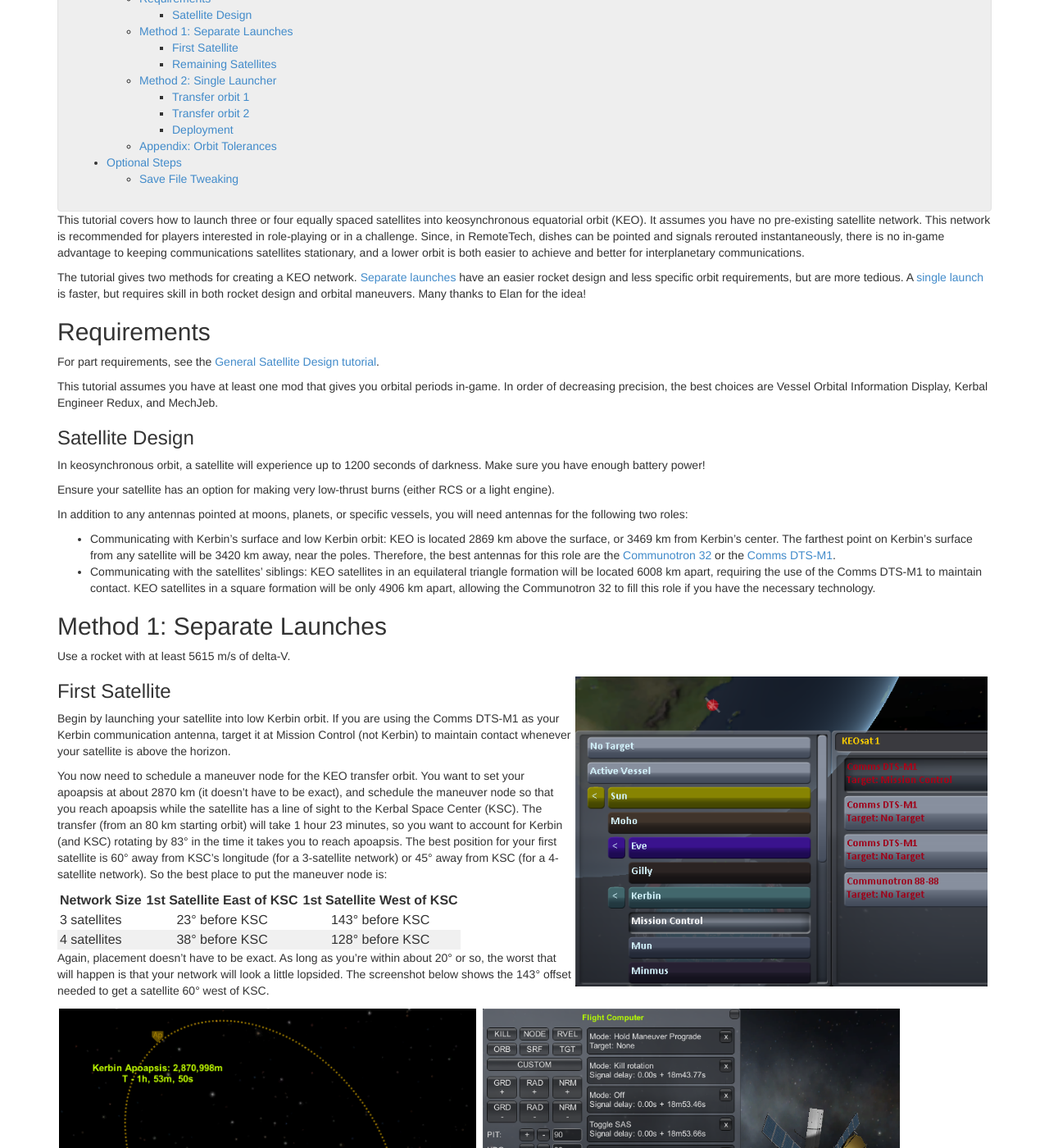
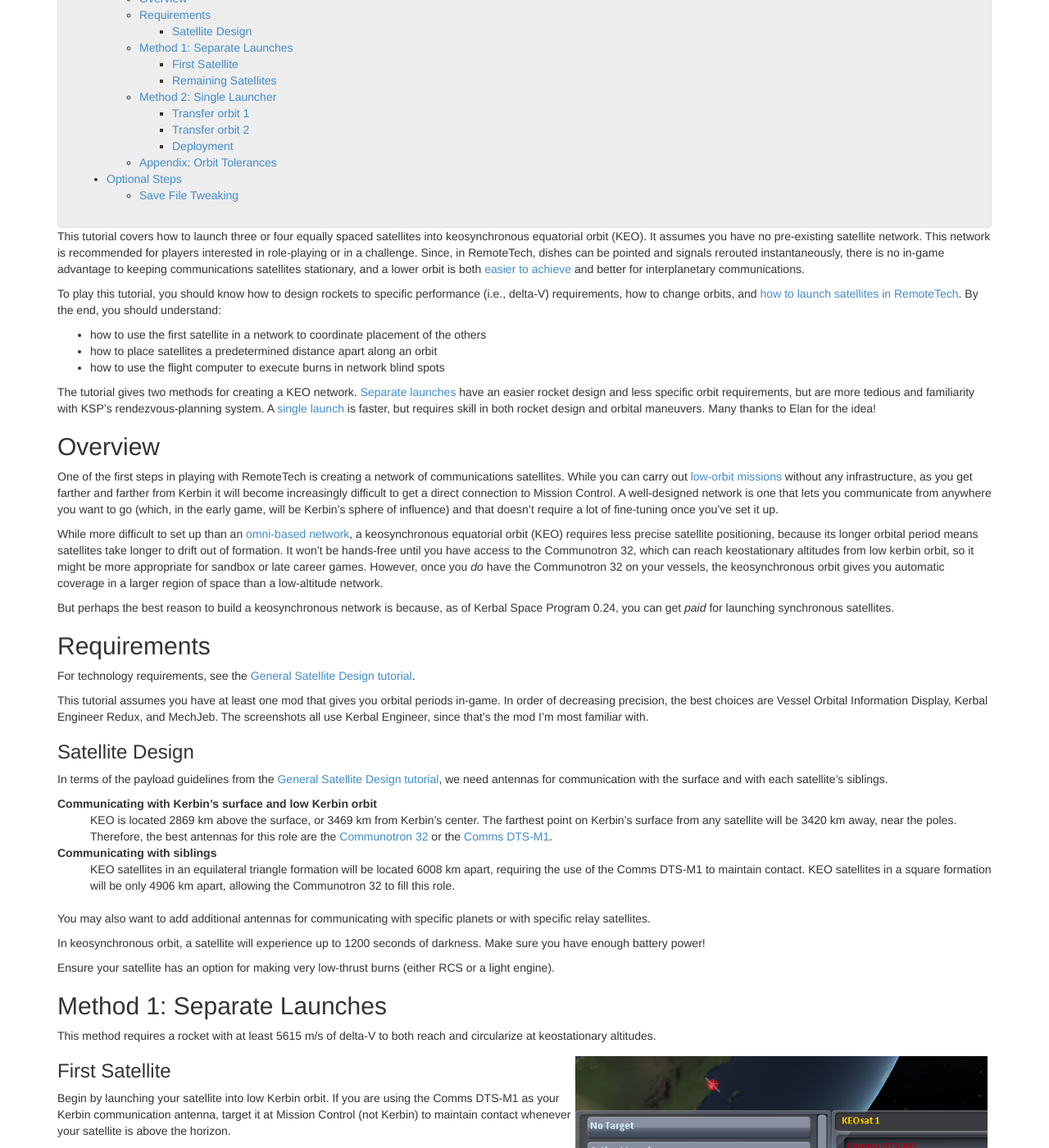
Before and after one commit to RemoteTechnologiesGroup/RemoteTech, a Jekyll site: the page built from tutorials/keo.md, in a window 1280 px wide and 1400 px high, scrolled down 348 px. Shown: the whole window at 82% size. Built offline with Jekyll 4.4.1, drawn with Linux system fonts in a browser that asks for light colours; nearby versions of some CDN libraries; some of the changed text lies outside the part shown.

Commit message:
Finished tutorial corrections.
This is the recommended base for RT 1.5, though I may need to update the manual depending on which pull requests get released.

```diff
--- a/tutorials/keo.md
+++ b/tutorials/keo.md
@@ -10,30 +10,49 @@
 
 {% include toc.html %}
 
-This tutorial covers how to launch three or four equally spaced satellites into keosynchronous equatorial orbit (KEO). It assumes you have no pre-existing satellite network. This network is recommended for players interested in role-playing or in a challenge. Since, in RemoteTech, dishes can be pointed and signals rerouted instantaneously, there is no in-game advantage to keeping communications satellites stationary, and a lower orbit is both easier to achieve and better for interplanetary communications.
+This tutorial covers how to launch three or four equally spaced satellites into keosynchronous equatorial orbit (KEO). It assumes you have no pre-existing satellite network. This network is recommended for players interested in role-playing or in a challenge. Since, in RemoteTech, dishes can be pointed and signals rerouted instantaneously, there is no in-game advantage to keeping communications satellites stationary, and a lower orbit is both [easier to achieve](../c16network/) and better for interplanetary communications.
 
-The tutorial gives two methods for creating a KEO network. [Separate launches](#method-1-separate-launches) have an easier rocket design and less specific orbit requirements, but are more tedious. A [single launch](#method-2-single-launcher) is faster, but requires skill in both rocket design and orbital maneuvers. Many thanks to Elan for the idea!
+To play this tutorial, you should know how to design rockets to specific performance (i.e., delta-V) requirements, how to change orbits, and [how to launch satellites in RemoteTech](../firstsat/). By the end, you should understand:
+
+* how to use the first satellite in a network to coordinate placement of the others
+* how to place satellites a predetermined distance apart along an orbit
+* how to use the flight computer to execute burns in network blind spots
+
+The tutorial gives two methods for creating a KEO network. [Separate launches](#method-1-separate-launches) have an easier rocket design and less specific orbit requirements, but are more tedious and familiarity with KSP's rendezvous-planning system. A [single launch](#method-2-single-launcher) is faster, but requires skill in both rocket design and orbital maneuvers. Many thanks to Elan for the idea!
+
+##Overview
+
+One of the first steps in playing with RemoteTech is creating a network of communications satellites. While you can carry out [low-orbit missions](../firstsat/) without any infrastructure, as you get farther and farther from Kerbin it will become increasingly difficult to get a direct connection to Mission Control. A well-designed network is one that lets you communicate from anywhere you want to go (which, in the early game, will be Kerbin's sphere of influence) and that doesn't require a lot of fine-tuning once you've set it up.
+
+While more difficult to set up than an [omni-based network](../c16network/), a keosynchronous equatorial orbit (KEO) requires less precise satellite positioning, because its longer orbital period means satellites take longer to drift out of formation. It won't be hands-free until you have access to the Communotron 32, which can reach keostationary altitudes from low kerbin orbit, so it might be more appropriate for sandbox or late career games. However, once you *do* have the Communotron 32 on your vessels, the keosynchronous orbit gives you automatic coverage in a larger region of space than a low-altitude network.
+
+But perhaps the best reason to build a keosynchronous network is because, as of Kerbal Space Program 0.24, you can get *paid* for launching synchronous satellites.
 
 ##Requirements
 
-For part requirements, see the [General Satellite Design tutorial](../comsats/).
+For technology requirements, see the [General Satellite Design tutorial](../comsats/).
 
-This tutorial assumes you have at least one mod that gives you orbital periods in-game. In order of decreasing precision, the best choices are Vessel Orbital Information Display, Kerbal Engineer Redux, and MechJeb.
+This tutorial assumes you have at least one mod that gives you orbital periods in-game. In order of decreasing precision, the best choices are Vessel Orbital Information Display, Kerbal Engineer Redux, and MechJeb. The screenshots all use Kerbal Engineer, since that's the mod I'm most familiar with.
 
 ###Satellite Design
+
+In terms of the payload guidelines from the [General Satellite Design tutorial](../comsats/), we need antennas for communication with the surface and with each satellite's siblings.
+
+Communicating with Kerbin's surface and low Kerbin orbit
+: KEO is located 2869&nbsp;km above the surface, or 3469&nbsp;km from Kerbin's center. The farthest point on Kerbin's surface from any satellite will be 3420&nbsp;km away, near the poles. Therefore, the best antennas for this role are the [Communotron&nbsp;32](../../guide/parts/#communotron-32) or the [Comms DTS-M1](../../guide/parts/#comms-dts-m1).
+
+Communicating with siblings
+: KEO satellites in an equilateral triangle formation will be located 6008&nbsp;km apart, requiring the use of the Comms DTS-M1 to maintain contact. KEO satellites in a square formation will be only 4906&nbsp;km apart, allowing the Communotron&nbsp;32 to fill this role.
+
+You may also want to add additional antennas for communicating with specific planets or with specific relay satellites.
 
 In keosynchronous orbit, a satellite will experience up to 1200&nbsp;seconds of darkness. Make sure you have enough battery power!
 
 Ensure your satellite has an option for making very low-thrust burns (either RCS or a light engine).
 
-In addition to any antennas pointed at moons, planets, or specific vessels, you will need antennas for the following two roles:
-
-* Communicating with Kerbin's surface and low Kerbin orbit: KEO is located 2869&nbsp;km above the surface, or 3469&nbsp;km from Kerbin's center. The farthest point on Kerbin's surface from any satellite will be 3420&nbsp;km away, near the poles. Therefore, the best antennas for this role are the [Communotron&nbsp;32](../../guide/parts/#communotron-32) or the [Comms DTS-M1](../../guide/parts/#comms-dts-m1).
-* Communicating with the satellites' siblings: KEO satellites in an equilateral triangle formation will be located 6008&nbsp;km apart, requiring the use of the Comms DTS-M1 to maintain contact. KEO satellites in a square formation will be only 4906&nbsp;km apart, allowing the Communotron&nbsp;32 to fill this role if you have the necessary technology.
-
 ##Method 1: Separate Launches
 
-Use a rocket with at least 5615 m/s of delta-V.
+This method requires a rocket with at least 5615 m/s of delta-V to both reach and circularize at keostationary altitudes.
 
 ![Set antenna targets from the map view by clicking the lower right icon, then choosing a dish, followed by its target](single_1_setup.png "Setting up targets"){: .right}
 
@@ -41,7 +60,7 @@
 
 Begin by launching your satellite into low Kerbin orbit. If you are using the Comms DTS-M1 as your Kerbin communication antenna, target it at Mission Control (not Kerbin) to maintain contact whenever your satellite is above the horizon.
 
-You now need to schedule a maneuver node for the KEO transfer orbit. You want to set your apoapsis at about 2870&nbsp;km (it doesn't have to be exact), and schedule the maneuver node so that you reach apoapsis while the satellite has a line of sight to the Kerbal Space Center (KSC). The transfer (from an 80&nbsp;km starting orbit) will take 1 hour 23 minutes, so you want to account for Kerbin (and KSC) rotating by 83&deg; in the time it takes you to reach apoapsis. The best position for your first satellite is 60&deg; away from KSC's longitude (for a 3-satellite network) or 45&deg; away from KSC (for a 4-satellite network). So the best place to put the maneuver node is:
+You now need to schedule a maneuver node for the KEO transfer orbit. You want to set your apoapsis at about 2870&nbsp;km (it doesn't have to be exact), and schedule the maneuver node so that you reach apoapsis while the satellite has a line of sight to the Kerbal Space Center (KSC). The transfer (from an 80&nbsp;km starting orbit) will take 1 hour 23 minutes, so you want to account for Kerbin (and KSC) rotating by 83&deg; in the time it takes you to reach apoapsis. The best position for your first satellite is 60&deg; away from KSC's longitude (for a 3-satellite network) or 45&deg; away from KSC (for a 4-satellite network), so that two satellites can contact KSC directly. So the best place to put the maneuver node is:
 
 Network Size | 1st Satellite East of KSC | 1st Satellite West of KSC
 -------------|:-------------------------:|:-------------------------:
@@ -60,14 +79,14 @@
 
 Once you are approaching apoapsis (and are in contact with KSC, thanks to your careful maneuver timing), circularize your orbit as usual. Your goal is to set your period as close to 6 Earth hours (1 Kerbin day) as you can . It does not matter if your orbit is perfectly circular; it does not matter if your orbit is perfectly uninclined. **The orbital period is what makes a keosynchronous orbit work.** Write down your exact final period for later use.
 
-Once you've achieved your final orbit, you're done. If you're using a dish antenna to contact the KSC, switch its target to Kerbin. This will let the remaining satellites in the network benefit from your first satellite's superior coverage.
+Once you've achieved your final orbit, you're done. If you're using a dish antenna to contact the KSC, switch its target to Kerbin to use cone mode. This will let the remaining satellites in the network benefit from your first satellite's superior coverage.
 
 ###Remaining Satellites
 {: .spacer}
 
 ![Image showing how the map view should look before the second satellite's transfer burn](single_2_align.png "A good transfer burn for the second of three satellites: apoapsis at KEO altitude, and 6000 km from the first satellite"){: .right}
 
-Fortunately, the first satellite was the hardest, because now you can use Kerbal Space Program's built-in tools to place your remaining satellites. Launch each satellite into low Kerbin orbit as before. Set up all your satellite's sibling connections while in low Kerbin orbit, making sure to have the previous satellites point a dish at your new satellite as well. This will let you keep in touch with your new satellite for a much larger portion of its orbit than if it relied on a direct line to KSC.
+Fortunately, the first satellite was the hardest, because now you can use Kerbal Space Program's built-in tools to place your remaining satellites. Launch each satellite into low Kerbin orbit as before. While in low orbit, make sure your new satellite has a dish pointed at the previous satellite in the network, and vice versa. This will let you keep in touch with your new satellite for a much larger portion of its orbit than if it relied on a direct line to KSC.
 
 Use the map view to select the previous satellite in the network as the target. Set a maneuver node that reaches an apoapsis of 2870&nbsp;km; a rendezvous marker should appear, telling you how far your satellite will be from the target at apoapsis. Adjust the maneuver node's position until this distance is close to 6008&nbsp;km (for a 3-satellite network) or 4906&nbsp;km (for a 4-satellite network). If the maneuver node is in one of your network's blind spots, use the flight computer to handle the burn.
 
@@ -83,23 +102,23 @@
 
 ##Method 2: Single Launcher
 
-For this method, you want to stack all your satellites on top of your rocket, with a stack separator (NOT a decoupler) between each. Configure your staging so that the satellites are released from top to bottom.
+For this method, you want to stack all your satellites on top of your rocket, with a stack separator (NOT a decoupler, unless you want it permanently attached to one of your satellites) between each. Configure your staging so that the satellites are released from top to bottom.
 
-Use a rocket with at least 5400 m/s of delta-V, not including any fuel in the satellites. Make sure each satellite has at least 435 m/s.
+Use a rocket with at least 5400 m/s of delta-V, not including any fuel in the satellites, for reaching a transfer orbit. Make sure each satellite has at least 435 m/s for circularizing into keosynchronous equatorial orbit (KEO).
 
 ###Transfer orbit 1
 
-Begin by launching into an elliptical orbit with an apoapsis of 2870&nbsp;km (it doesn't have to be exact). If you are using the [Comms DTS-M1](../../guide/parts/#comms-dts-m1) as your Kerbin communication antenna, target the Kerbin antenna on each of the satellites at Mission Control (not Kerbin) to maintain contact whenever your satellite is above the horizon.
+Begin by launching into an elliptical orbit with an apoapsis of 2870&nbsp;km (it doesn't have to be exact). If you are using the [Comms DTS-M1](../../guide/parts/#comms-dts-m1) as your Kerbin communication antenna, target an antenna on *each* of the satellites at Mission Control (not Kerbin) to maintain contact whenever your satellite is above the horizon. Setting up the antennas while coasting upward means less chances for a costly mistake when you start detaching satellites.
 
 ![A screenshot of a good position to drop the first satellite](multi_1_align.png){: .left}
 
 Wait until the rocket approaches apoapsis while in line of sight from KSC. A position directly over KSC will make for a less robust network; a good position would be 40-80&deg; away (for a 3-satellite network) or 10-80&deg; away (for a 4-satellite network), because these positions give two satellites in the network direct lines of sight to KSC.
 
-Once you are approaching apoapsis, deploy whatever antennas you need for your first satellite and your rocket to be able to maintain contact with KSC *independently*, then release the satellite and switch to it.
+Once you are approaching apoapsis, double check that your first satellite and your rocket can maintain contact with KSC *independently*, then release the satellite and switch to it.
 
 Once your satellite reaches apoapsis, circularize its orbit using its built-in engine. Your goal is to set your period as close to 6 Earth hours (1 Kerbin day) as you can. It does not matter if your orbit is perfectly circular; it does not matter if your orbit is perfectly uninclined. **The orbital period is what makes a keosynchronous orbit work.** Write down your exact final period for later use.
 
-Once you've achieved your final orbit, all that's left is setting up the antennas. If you're using a dish antenna to contact the KSC, switch its target to Kerbin. This will let the rocket and the remaining satellites benefit from your first satellite's superior coverage.
+Once you've achieved your final orbit, all that's left is setting up the antennas. If you're using a dish antenna to contact the KSC, switch its target to Kerbin. This will let the rocket and the remaining satellites benefit from your first satellite's superior coverage. Also point one of your dishes to the launch rocket, since it includes the next satellite in the chain.
 
 ![An example of a transfer orbit](multi_xfer.png "A 4.5-hour transfer orbit immediately after releasing the first satellite"){: .left}
 
@@ -119,7 +138,7 @@
 Immediately after releasing the satellite:
 
 * The rocket should point a dish at the satellite that was just released. The dish that was pointing at the previous satellite may be used, although this may temporarily break the rocket's connection to Mission Control.
-* The previous satellite should retarget the dish pointing at the rocket to the satellite that was just released.
+* The previous satellite should retarget the dish that was pointing at the rocket to the satellite that was just released.
 * The satellite just released should point an unused dish at the rocket.
 * The satellite should retarget its Mission Control dish to point to Kerbin.
 
```
Also changed, not shown: modders/ground.md (+2 -2 lines), tutorials/c16network.md (+9 -3 lines), tutorials/index.md (+4 -0 lines), tutorials/reentry.md (+20 -8 lines).
